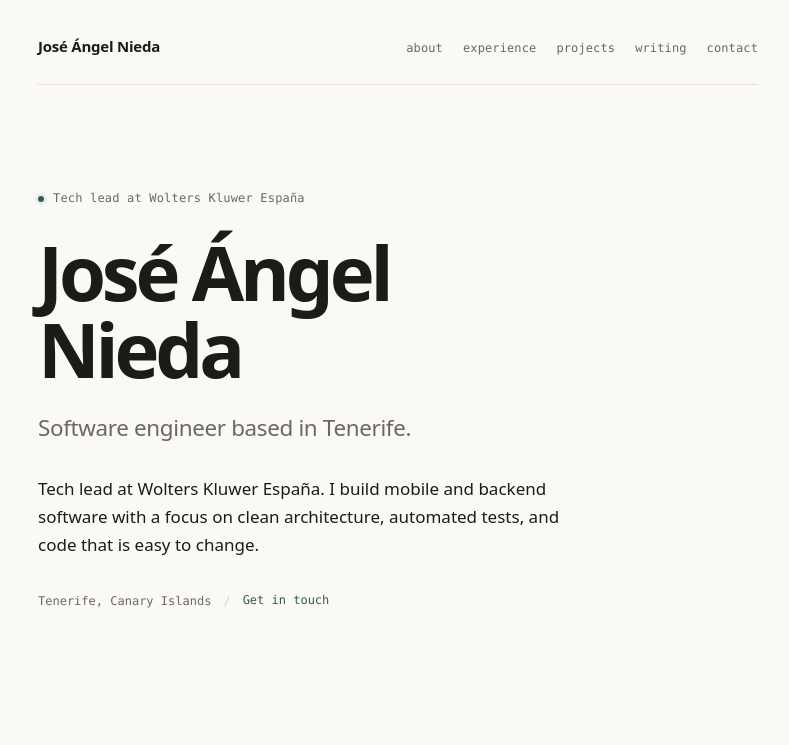
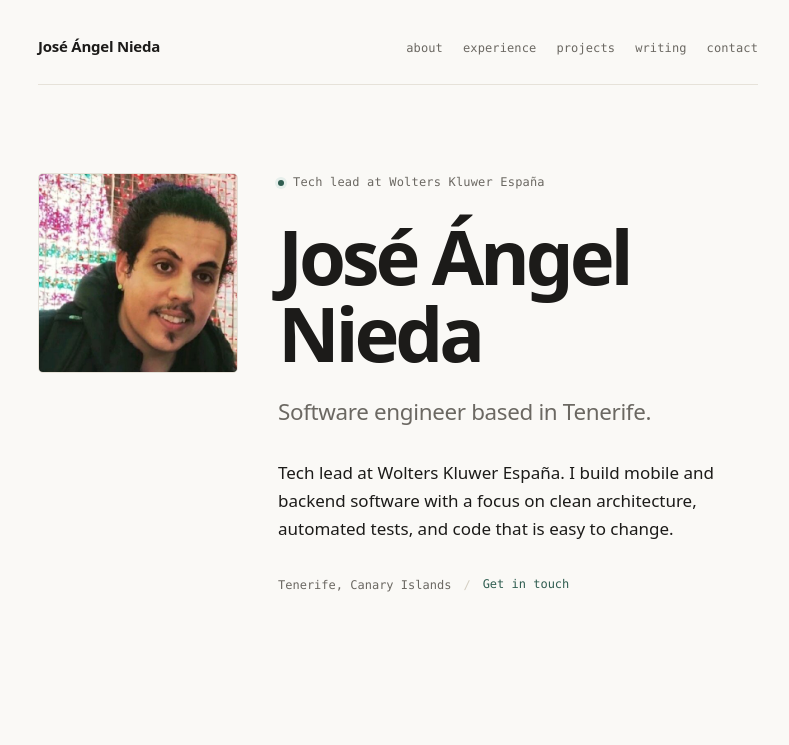
Before and after one commit to josnih21/josnih21.github.io, an Astro site: page / in a window 1280 px wide. Shown: the top 745 px of the page, without its empty margins (242-1031 px from the left). Built offline with nearby package versions, Linux system fonts and the light colour scheme; Astro itself is replaced by a stand-in of ours.

Commit message:
Add profile portrait to hero

```diff
--- a/src/components/Hero.astro
+++ b/src/components/Hero.astro
@@ -3,6 +3,19 @@ import { site } from "../data/site";
 ---
 
 <section class="hero" aria-labelledby="hero-title">
+  <div class="hero-portrait">
+    <img
+      src={site.photo}
+      alt={site.photoAlt}
+      width="480"
+      height="480"
+      loading="eager"
+      fetchpriority="high"
+      decoding="async"
+    />
+  </div>
+
+  <div class="hero-content">
     <p class="eyebrow">
       <span class="status-dot" aria-hidden="true"></span>
       {site.current}
@@ -15,4 +28,5 @@ import { site } from "../data/site";
       <span class="meta-divider" aria-hidden="true">/</span>
       <a href="#contact">Get in touch</a>
     </p>
+  </div>
 </section>
--- a/src/data/site.ts
+++ b/src/data/site.ts
@@ -1,6 +1,8 @@
 export const site = {
   name: "José Ángel Nieda",
   role: "Software Engineer",
+  photo: "/portrait.jpg",
+  photoAlt: "Portrait of José Ángel Nieda",
   tagline: "Software engineer based in Tenerife.",
   intro:
     "Tech lead at Wolters Kluwer España. I build mobile and backend software with a focus on clean architecture, automated tests, and code that is easy to change.",
--- a/src/styles/global.css
+++ b/src/styles/global.css
@@ -149,7 +149,26 @@ a:hover {
 }
 
 .hero {
-  padding: 104px 0 88px;
+  display: grid;
+  grid-template-columns: 200px minmax(0, 1fr);
+  gap: 40px;
+  align-items: start;
+  padding: 88px 0 80px;
+}
+
+.hero-portrait img {
+  display: block;
+  width: 100%;
+  height: auto;
+  aspect-ratio: 1;
+  object-fit: cover;
+  border: 1px solid var(--line);
+  border-radius: 5px;
+  background: var(--line);
+}
+
+.hero-content {
+  min-width: 0;
 }
 
 .eyebrow {
@@ -699,7 +718,13 @@ a:hover {
   }
 
   .hero {
-    padding: 64px 0 56px;
+    grid-template-columns: 1fr;
+    gap: 28px;
+    padding: 56px 0 48px;
+  }
+
+  .hero-portrait {
+    width: 128px;
   }
 
   .hero h1 {
```
Also changed, not shown: README.md, public/portrait.jpg (added). Lines whose indentation alone changed are shown as unchanged.
